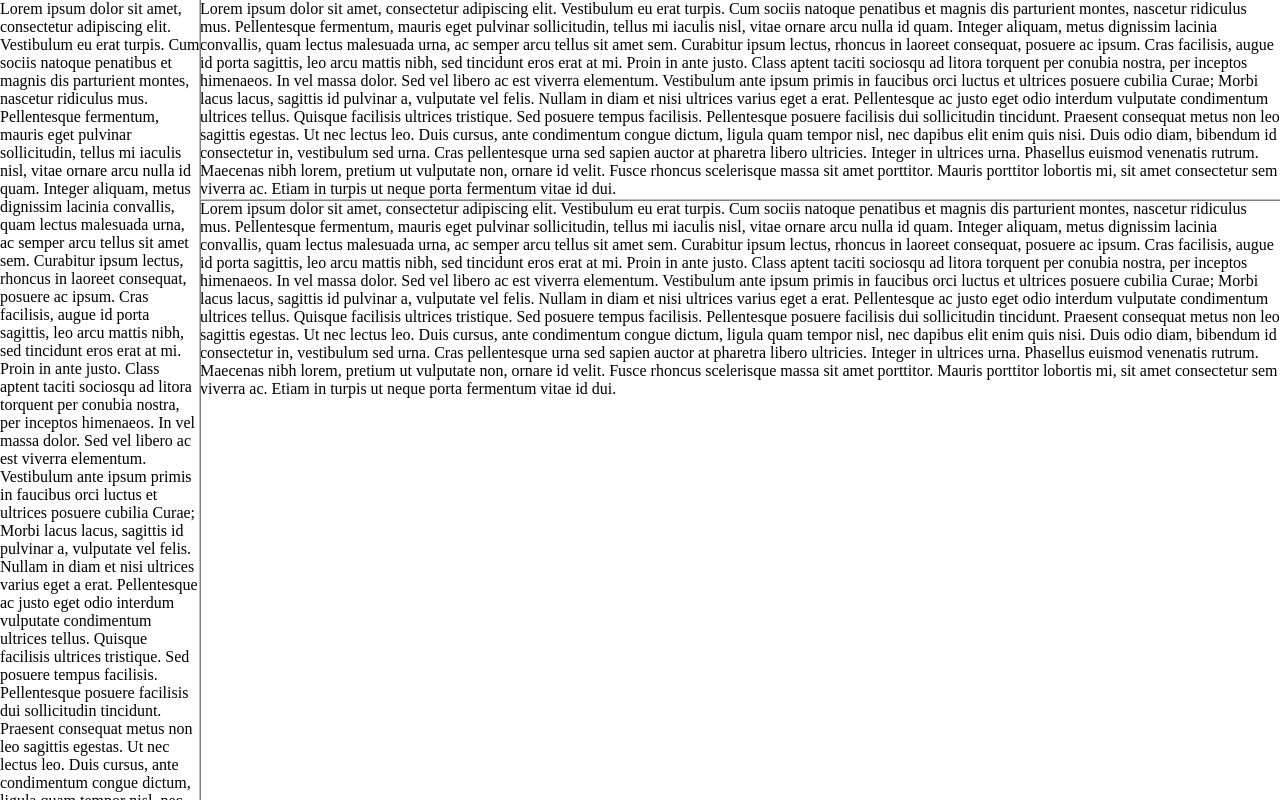
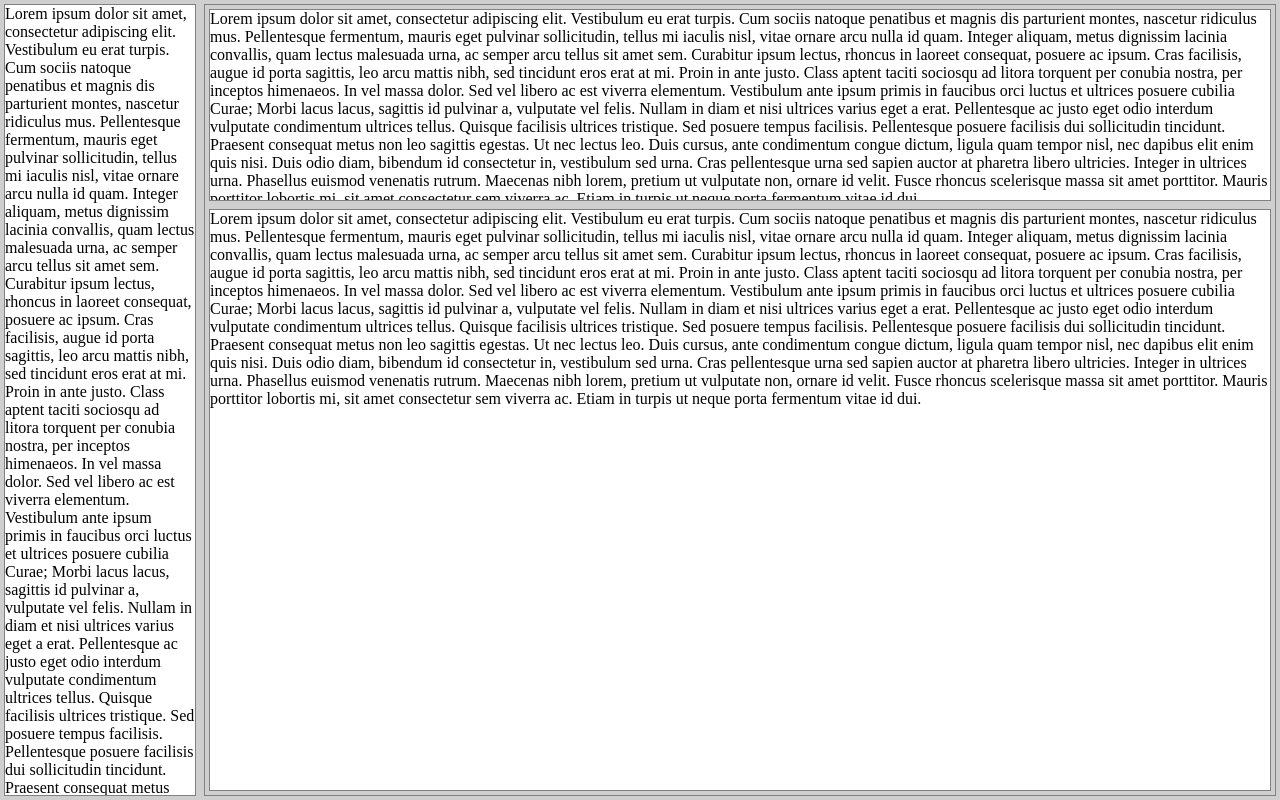
Before and after one commit to lexmihaylov/jquery.ui.layout, a plain HTML site: page index.html in a window 1280 px wide. Drawn offline with Linux system fonts and the light colour scheme.

Commit message:
Pane wrapper adjustment

```diff
--- a/index.html
+++ b/index.html
@@ -57,18 +57,23 @@
     <body>
         <div id="layout">
             <div id="pane1" style="width: 200px;">
+                <div>
                 Lorem ipsum dolor sit amet, consectetur adipiscing elit. Vestibulum eu erat turpis. Cum sociis natoque penatibus et magnis dis parturient montes, nascetur ridiculus mus. Pellentesque fermentum, mauris eget pulvinar sollicitudin, tellus mi iaculis nisl, vitae ornare arcu nulla id quam. Integer aliquam, metus dignissim lacinia convallis, quam lectus malesuada urna, ac semper arcu tellus sit amet sem. Curabitur ipsum lectus, rhoncus in laoreet consequat, posuere ac ipsum. Cras facilisis, augue id porta sagittis, leo arcu mattis nibh, sed tincidunt eros erat at mi. Proin in ante justo. Class aptent taciti sociosqu ad litora torquent per conubia nostra, per inceptos himenaeos. In vel massa dolor. Sed vel libero ac est viverra elementum. Vestibulum ante ipsum primis in faucibus orci luctus et ultrices posuere cubilia Curae; Morbi lacus lacus, sagittis id pulvinar a, vulputate vel felis. Nullam in diam et nisi ultrices varius eget a erat. Pellentesque ac justo eget odio interdum vulputate condimentum ultrices tellus. Quisque facilisis ultrices tristique. Sed posuere tempus facilisis.
 
                 Pellentesque posuere facilisis dui sollicitudin tincidunt. Praesent consequat metus non leo sagittis egestas. Ut nec lectus leo. Duis cursus, ante condimentum congue dictum, ligula quam tempor nisl, nec dapibus elit enim quis nisi. Duis odio diam, bibendum id consectetur in, vestibulum sed urna. Cras pellentesque urna sed sapien auctor at pharetra libero ultricies. Integer in ultrices urna. Phasellus euismod venenatis rutrum. Maecenas nibh lorem, pretium ut vulputate non, ornare id velit. Fusce rhoncus scelerisque massa sit amet porttitor. Mauris porttitor lobortis mi, sit amet consectetur sem viverra ac. Etiam in turpis ut neque porta fermentum vitae id dui.
+                </div>
             </div>
             <div id="pane2">
                 <div id="hLayout">
                     <div id="pane3" style="height: 200px">
+                        <div>
                         Lorem ipsum dolor sit amet, consectetur adipiscing elit. Vestibulum eu erat turpis. Cum sociis natoque penatibus et magnis dis parturient montes, nascetur ridiculus mus. Pellentesque fermentum, mauris eget pulvinar sollicitudin, tellus mi iaculis nisl, vitae ornare arcu nulla id quam. Integer aliquam, metus dignissim lacinia convallis, quam lectus malesuada urna, ac semper arcu tellus sit amet sem. Curabitur ipsum lectus, rhoncus in laoreet consequat, posuere ac ipsum. Cras facilisis, augue id porta sagittis, leo arcu mattis nibh, sed tincidunt eros erat at mi. Proin in ante justo. Class aptent taciti sociosqu ad litora torquent per conubia nostra, per inceptos himenaeos. In vel massa dolor. Sed vel libero ac est viverra elementum. Vestibulum ante ipsum primis in faucibus orci luctus et ultrices posuere cubilia Curae; Morbi lacus lacus, sagittis id pulvinar a, vulputate vel felis. Nullam in diam et nisi ultrices varius eget a erat. Pellentesque ac justo eget odio interdum vulputate condimentum ultrices tellus. Quisque facilisis ultrices tristique. Sed posuere tempus facilisis.
 
                         Pellentesque posuere facilisis dui sollicitudin tincidunt. Praesent consequat metus non leo sagittis egestas. Ut nec lectus leo. Duis cursus, ante condimentum congue dictum, ligula quam tempor nisl, nec dapibus elit enim quis nisi. Duis odio diam, bibendum id consectetur in, vestibulum sed urna. Cras pellentesque urna sed sapien auctor at pharetra libero ultricies. Integer in ultrices urna. Phasellus euismod venenatis rutrum. Maecenas nibh lorem, pretium ut vulputate non, ornare id velit. Fusce rhoncus scelerisque massa sit amet porttitor. Mauris porttitor lobortis mi, sit amet consectetur sem viverra ac. Etiam in turpis ut neque porta fermentum vitae id dui.
+                        </div>
                     </div>
                     <div id="pane4">
+                        <div>
                         Lorem ipsum dolor sit amet, consectetur adipiscing elit. Vestibulum eu erat turpis. Cum sociis natoque penatibus et magnis dis parturient montes, nascetur ridiculus mus. Pellentesque fermentum, mauris eget pulvinar sollicitudin, tellus mi iaculis nisl, vitae ornare arcu nulla id quam. Integer aliquam, metus dignissim lacinia convallis, quam lectus malesuada urna, ac semper arcu tellus sit amet sem. Curabitur ipsum lectus, rhoncus in laoreet consequat, posuere ac ipsum. Cras facilisis, augue id porta sagittis, leo arcu mattis nibh, sed tincidunt eros erat at mi. Proin in ante justo. Class aptent taciti sociosqu ad litora torquent per conubia nostra, per inceptos himenaeos. In vel massa dolor. Sed vel libero ac est viverra elementum. Vestibulum ante ipsum primis in faucibus orci luctus et ultrices posuere cubilia Curae; Morbi lacus lacus, sagittis id pulvinar a, vulputate vel felis. Nullam in diam et nisi ultrices varius eget a erat. Pellentesque ac justo eget odio interdum vulputate condimentum ultrices tellus. Quisque facilisis ultrices tristique. Sed posuere tempus facilisis.
 
                         Pellentesque posuere facilisis dui sollicitudin tincidunt. Praesent consequat metus non leo sagittis egestas. Ut nec lectus leo. Duis cursus, ante condimentum congue dictum, ligula quam tempor nisl, nec dapibus elit enim quis nisi. Duis odio diam, bibendum id consectetur in, vestibulum sed urna. Cras pellentesque urna sed sapien auctor at pharetra libero ultricies. Integer in ultrices urna. Phasellus euismod venenatis rutrum. Maecenas nibh lorem, pretium ut vulputate non, ornare id velit. Fusce rhoncus scelerisque massa sit amet porttitor. Mauris porttitor lobortis mi, sit amet consectetur sem viverra ac. Etiam in turpis ut neque porta fermentum vitae id dui.
--- a/ui.layout.css
+++ b/ui.layout.css
@@ -1,11 +1,13 @@
 .ui-layout {
+    background: #cfcfcf;
     overflow: hidden;
 }
 
 .ui-layout-pane-wrapper {
-    width: 100%;
-    height: 100%;
     overflow: auto;
+    margin: 4px;
+    border: 1px solid gray;
+    background: white;
 }
 
 .ui-layout-vertical .ui-resizable-e {
@@ -13,11 +15,9 @@
 }
 
 .ui-layout-vertical > .ui-layout-pane > .ui-resizable-handle {
-    width: 0;
-    border-left: 1px solid silver;
-    border-right: 1px solid gray;
+    width: 8px;
     position: absolute;
-    right: -1px;
+    right: -4px;
     top: 0;
     height: 100%;
     background: #cfcfcf;
@@ -28,10 +28,9 @@
 }
 
 .ui-layout-horizontal > .ui-layout-pane > .ui-resizable-handle {
-    height: 0;
-    border-top: 1px solid silver;
-    border-bottom: 1px solid gray;
+    height: 8px;
     position: absolute;
-    bottom: -1px;
+    bottom: -4px;
     width: 100%;
+    background: #cfcfcf;
 }
--- a/ui.layout.js
+++ b/ui.layout.js
@@ -1,3 +1,4 @@
+(function($) {
 // Layout Class
 var Layout = function(selector, options) {
     this.push($(selector).get(0));
@@ -192,6 +193,16 @@ Layout.prototype.calculateHorizontalResizeConstrains = function(pane, relativePa
     return this;
 };
 
+Layout.prototype.setupWrapper = function(wrapper) {
+    var resizeWrapper = function() {
+        wrapper.width(wrapper.parent().width() - (wrapper.outerWidth(true) - wrapper.width()));
+        wrapper.height(wrapper.parent().height() - (wrapper.outerHeight(true) - wrapper.height()));
+    };
+
+    resizeWrapper();
+    $(window).on('resize', resizeWrapper);
+};
+
 Layout.prototype.setupVerticalPanes = function() {
     var panes = this.getPanes();
 
@@ -214,6 +225,8 @@ Layout.prototype.setupVerticalPanes = function() {
 
             panes[i].height('100%');
             panes[i].initialize();
+
+            this.setupWrapper(panes[i].find('.ui-layout-pane-wrapper'));
         }
 
         if(notSized.length > 0) {
@@ -228,6 +241,8 @@ Layout.prototype.setupVerticalPanes = function() {
             paneWidth = 100 * (fittingArea + lastPane.width()) / this.width();
             lastPane.width(paneWidth + '%');
         }
+
+        this.trigger('resize');
     }
 };
 
@@ -239,7 +254,6 @@ Layout.prototype.setupHorizontalPanes = function() {
         var notSized = [];
 
         for(var i in panes) {
-
             var paneHeight = panes[i].height();
 
             if(paneHeight > 0) {
@@ -254,6 +268,8 @@ Layout.prototype.setupHorizontalPanes = function() {
 
             panes[i].width('100%');
             panes[i].initialize();
+
+            this.setupWrapper(panes[i].find('.ui-layout-pane-wrapper'));
         }
 
         if(notSized.length > 0) {
@@ -268,6 +284,8 @@ Layout.prototype.setupHorizontalPanes = function() {
             paneHeight = 100 * (fittingArea + lastPane.height()) / this.height();
             lastPane.height(paneHeight + '%');
         }
+
+        this.trigger('resize');
     }
 };
 
@@ -292,7 +310,7 @@ var Pane = function(selector) {
 
     this.initialize();
 
-    this.html('<div class="ui-layout-pane-wrapper">'+this.html()+'</div>')
+    this.html('<div class="ui-layout-pane-wrapper">'+this.html()+'</div>');
 };
 
 jQuery.extend(Pane.prototype, jQuery.prototype);
@@ -309,11 +327,11 @@ Pane.prototype.initialize = function() {
 };
 
 Pane.prototype.computedWidth = function() {
-    return parseFloat(document.defaultView.getComputedStyle(this.get(0), null).getPropertyValue("width"));
+    return parseFloat(window.getComputedStyle(this.get(0), null).getPropertyValue("width"));
 };
 
 Pane.prototype.computedHeight = function() {
-    return parseFloat(document.defaultView.getComputedStyle(this.get(0), null).getPropertyValue("height"));
+    return parseFloat(window.getComputedStyle(this.get(0), null).getPropertyValue("height"));
 };
 
 Pane.prototype.width = function(value) {
@@ -378,9 +396,24 @@ Pane.prototype.maxHeight = function(value) {
     return this._maxHeight;
 };
 
+if (!window.getComputedStyle) {
+    window.getComputedStyle = function(el, pseudo) {
+        this.el = el;
+        this.getPropertyValue = function(prop) {
+            var re = /(\-([a-z]){1})/g;
+            if (prop == 'float') prop = 'styleFloat';
+            if (re.test(prop)) {
+                prop = prop.replace(re, function () {
+                    return arguments[2].toUpperCase();
+                });
+            }
+            return el.currentStyle[prop] ? el.currentStyle[prop] : null;
+        };
+        return this;
+    };
+}
+
 // JQuery Plugin
-
-(function($) {
     $.fn.layout = function(options) {
         var $this = $(this);
 
```
Also changed, not shown: README.html (added), 3 other files.
